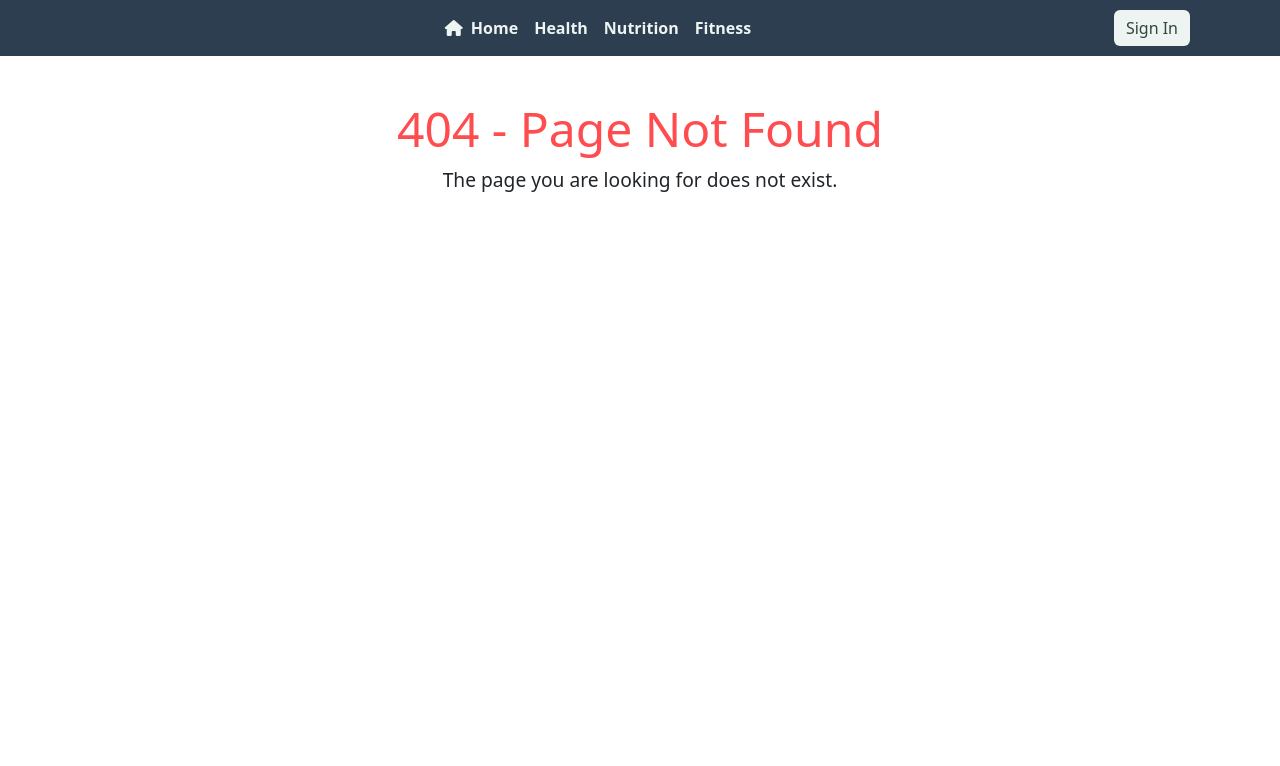
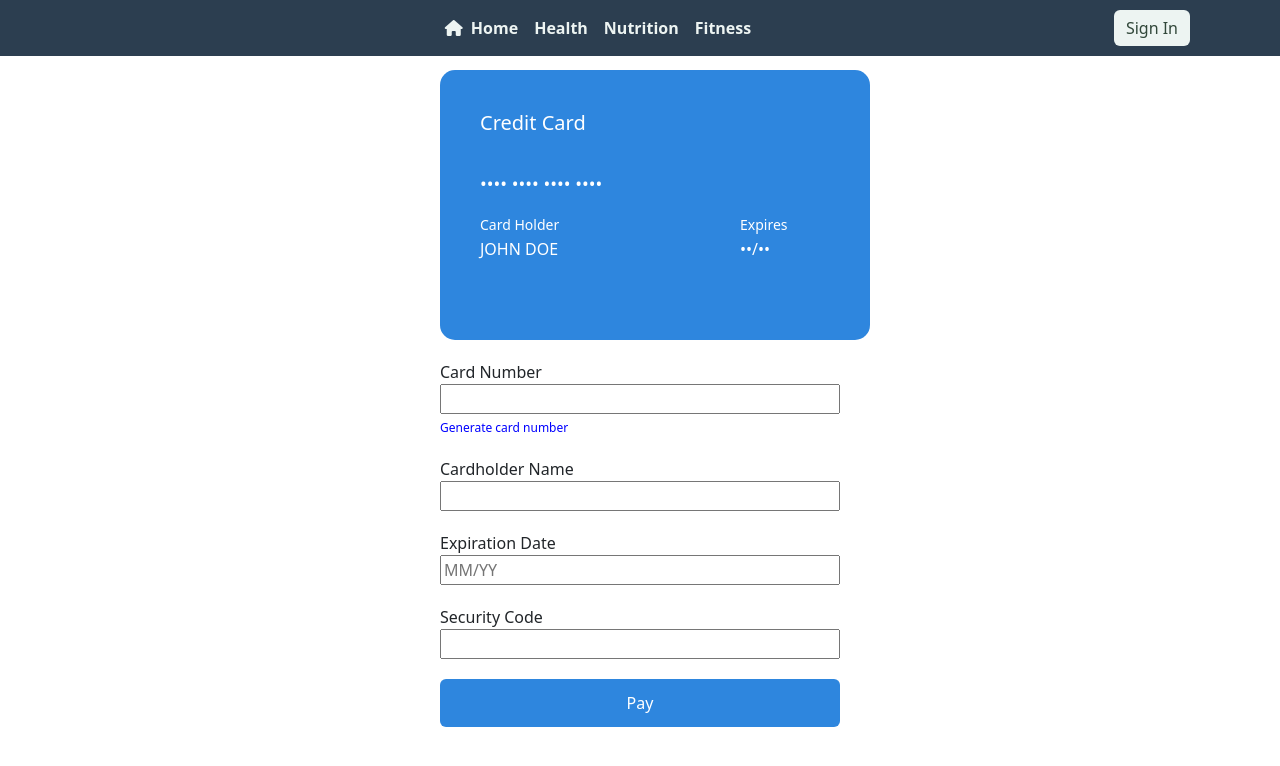
Before and after one commit to Ali-Assadi/HealthCare24-frondEnd, an Angular app: page /join in a window 1280 px wide. Before the commit this address had no page. Shown: the top 766 px of the page. Built offline with nearby package versions, Linux system fonts and the light colour scheme.

Commit message:
adding credit card forf for the subscribtion users

```diff
--- a/src/app/app.routes.ts
+++ b/src/app/app.routes.ts
@@ -64,6 +64,7 @@ import { CARDIOFITNESS3Component } from './fitness/fitnessComponents/cardio-fitn
 import { CARDIOFITNESS4Component } from './fitness/fitnessComponents/cardio-fitness4/cardio-fitness4.component';
 import { CARDIOFITNESS5Component } from './fitness/fitnessComponents/cardio-fitness5/cardio-fitness5.component';
 import { CARDIOFITNESS6Component } from './fitness/fitnessComponents/cardio-fitness6/cardio-fitness6.component';
+import { CardInfoComponent } from './card-info/card-info.component';
 
 export const routes: Routes = [
   { path: '', redirectTo: 'home', pathMatch: 'full' },
@@ -100,6 +101,7 @@ export const routes: Routes = [
 
   { path: 'sign-in', component: SignInComponent },
   { path: 'subscribe', component: SubscribeComponent },
+  { path: 'join', component: CardInfoComponent},
   { path: 'cart', component: CartComponent },
   { path: 'sign-up', component: SignUpComponent },
 
--- /dev/null
+++ b/src/app/card-info/card-info.component.css
@@ -0,0 +1,65 @@
+body{
+    margin-top: 70px;
+}
+.container {
+  perspective: 1000px;
+}
+
+.creditcard {
+  width: 400px;
+  height: 250px;
+  transition: transform 0.6s;
+  transform-style: preserve-3d;
+  position: relative;
+  margin: auto;
+}
+
+.creditcard .front,
+.creditcard .back {
+  position: absolute;
+  backface-visibility: hidden;
+  width: 100%;
+  height: 100%;
+}
+
+.creditcard .back {
+  transform: rotateY(180deg);
+}
+
+.creditcard.flipped {
+  transform: rotateY(180deg);
+}
+
+.form-container {
+  max-width: 400px;
+  margin: 40px auto;
+  display: flex;
+  flex-direction: column;
+  gap: 20px;
+}
+
+.field-container {
+  display: flex;
+  flex-direction: column;
+}
+
+#generatecard {
+  cursor: pointer;
+  color: blue;
+  margin-top: 5px;
+  font-size: 12px;
+}
+.pay-button {
+  padding: 12px;
+  font-size: 16px;
+  background-color: #2e86de;
+  color: white;
+  border: none;
+  border-radius: 6px;
+  cursor: pointer;
+  transition: background-color 0.3s ease;
+}
+
+.pay-button:hover {
+  background-color: #1e6fd9;
+}
--- /dev/null
+++ b/src/app/card-info/card-info.component.html
@@ -0,0 +1,57 @@
+<body>
+    <div class="container">
+  <div class="creditcard" [class.flipped]="isFlipped">
+    <div class="front">
+      <svg width="430" height="270">
+        <rect width="100%" height="100%" rx="15" ry="15" fill="#2e86de" />
+        <text x="40" y="60" fill="#fff" font-size="20">Credit Card</text>
+        <text x="40" y="120" #svgnumber fill="#fff" font-size="18">•••• •••• •••• ••••</text>
+        <text x="40" y="160" fill="#fff" font-size="14">Card Holder</text>
+        <text x="40" y="185" #svgname fill="#fff" font-size="16">JOHN DOE</text>
+        <text x="300" y="160" fill="#fff" font-size="14">Expires</text>
+        <text x="300" y="185" #svgexpire fill="#fff" font-size="16">••/••</text>
+      </svg>
+    </div>
+
+    <div class="back">
+      <svg width="430" height="270">
+        <rect width="100%" height="100%" rx="15" ry="15" fill="#2e86de" />
+        <rect x="0" y="50" width="430" height="50" fill="#000" />
+        <text x="40" y="130" fill="#fff" font-size="14">CVV</text>
+        <rect x="100" y="115" width="70" height="30" fill="#fff" />
+        <text x="110" y="135" #svgsecurity fill="#000" font-size="16">•••</text>
+        <text x="40" y="200" #svgnameback fill="#fff" font-size="16">JOHN DOE</text>
+      </svg>
+    </div>
+  </div>
+</div>
+
+<div class="form-container">
+  <div class="field-container">
+    <label for="card-number">Card Number</label>
+    <input id="card-number" [(ngModel)]="cardNumber" (input)="formatCardNumber($event)" maxlength="19" />
+    <div id="generatecard" (click)="generateRandomCard()">Generate card number</div>
+  </div>
+
+  <div class="field-container">
+    <label for="card-name">Cardholder Name</label>
+    <input id="card-name" [(ngModel)]="cardName" (input)="updateCardDisplay()" />
+  </div>
+
+  <div class="field-container">
+    <label for="expiration-date">Expiration Date</label>
+    <input id="expiration-date" [(ngModel)]="expirationDate" (input)="formatExpirationDate($event)" placeholder="MM/YY" maxlength="5" />
+  </div>
+
+  <div class="field-container">
+    <label for="security-code">Security Code</label>
+    <input id="security-code" [(ngModel)]="securityCode" (input)="formatSecurityCode($event)"
+           (focus)="flipCard(true)" (blur)="flipCard(false)" maxlength="3" />
+  </div>
+  <!-- ...existing form fields... -->
+
+<div class="field-container">
+  <button (click)="onPay()" class="pay-button">Pay</button>
+</div>
+</div>
+</body>
--- /dev/null
+++ b/src/app/card-info/card-info.component.ts
@@ -0,0 +1,135 @@
+import { Component, ElementRef, ViewChild } from '@angular/core';
+import { FormsModule } from '@angular/forms';
+import { Router, RouterLink } from '@angular/router';
+import { HttpClient } from '@angular/common/http';
+
+@Component({
+  selector: 'app-card-info',
+  standalone: true,
+  imports: [FormsModule, RouterLink],
+  templateUrl: './card-info.component.html',
+  styleUrls: ['./card-info.component.css']
+})
+export class CardInfoComponent {
+  cardNumber: string = '';
+  cardName: string = '';
+  expirationDate: string = '';
+  securityCode: string = '';
+  isFlipped: boolean = false;
+  isSubscribed: boolean = false; // subscription flag
+
+  email: string = '';
+
+  @ViewChild('svgnumber', { static: true }) svgNumber!: ElementRef;
+  @ViewChild('svgname', { static: true }) svgName!: ElementRef;
+  @ViewChild('svgnameback', { static: true }) svgNameBack!: ElementRef;
+  @ViewChild('svgexpire', { static: true }) svgExpire!: ElementRef;
+  @ViewChild('svgsecurity', { static: true }) svgSecurity!: ElementRef;
+
+  constructor(private http: HttpClient, private router: Router) {}
+
+  ngOnInit(): void {
+    this.email = localStorage.getItem('userEmail') || '';
+  }
+
+  updateCardDisplay() {
+    const name = this.cardName.trim() || 'JOHN DOE';
+    if (this.svgName) this.svgName.nativeElement.textContent = name.toUpperCase();
+    if (this.svgNameBack) this.svgNameBack.nativeElement.textContent = name;
+  }
+
+  formatCardNumber(event: any) {
+    let raw = this.cardNumber.replace(/\D/g, '').substring(0, 16);
+    const groups = raw.match(/.{1,4}/g);
+    const formatted = groups ? groups.join(' ') : '';
+    this.cardNumber = formatted;
+    if (this.svgNumber) this.svgNumber.nativeElement.textContent = formatted.padEnd(19, '•');
+  }
+
+  formatExpirationDate(event: any) {
+    let raw = this.expirationDate.replace(/\D/g, '').substring(0, 4);
+    if (raw.length >= 3) {
+      this.expirationDate = `${raw.slice(0, 2)}/${raw.slice(2)}`;
+    } else {
+      this.expirationDate = raw;
+    }
+    if (this.svgExpire) {
+      this.svgExpire.nativeElement.textContent = this.expirationDate.padEnd(5, '•');
+    }
+  }
+
+  formatSecurityCode(event: any) {
+    let raw = this.securityCode.replace(/\D/g, '').substring(0, 3);
+    this.securityCode = raw;
+    if (this.svgSecurity) {
+      this.svgSecurity.nativeElement.textContent = raw.padEnd(3, '•');
+    }
+  }
+
+  generateRandomCard() {
+    let digits = '';
+    for (let i = 0; i < 16; i++) {
+      digits += Math.floor(Math.random() * 10);
+    }
+    const formatted = digits.match(/.{1,4}/g)?.join(' ') ?? '';
+    this.cardNumber = formatted;
+    if (this.svgNumber) this.svgNumber.nativeElement.textContent = formatted;
+  }
+
+  flipCard(flip: boolean) {
+    this.isFlipped = flip;
+  }
+
+  onPay() {
+    const cardNumberPattern = /^\d{4} \d{4} \d{4} \d{4}$/;
+    const namePattern = /^[A-Z][A-Z\s]{1,25}$/; // Basic name validation (uppercase)
+    const expirationPattern = /^(0[1-9]|1[0-2])\/\d{2}$/; // MM/YY format
+    const securityCodePattern = /^\d{3}$/;
+
+    const isCardNumberValid = cardNumberPattern.test(this.cardNumber);
+    const isNameValid = namePattern.test(this.cardName.toUpperCase());
+    const isExpirationValid = expirationPattern.test(this.expirationDate);
+    const isSecurityCodeValid = securityCodePattern.test(this.securityCode);
+
+    if (!isCardNumberValid) {
+      alert('❌ Invalid card number. Format should be: 1234 5678 9012 3456');
+      return;
+    }
+
+    if (!isNameValid) {
+      alert('❌ Invalid name. Please use uppercase letters and spaces only.');
+      return;
+    }
+
+    if (!isExpirationValid) {
+      alert('❌ Invalid expiration date. Format should be: MM/YY');
+      return;
+    }
+
+    if (!isSecurityCodeValid) {
+      alert('❌ Invalid CVV. It must be exactly 3 digits.');
+      return;
+    }
+
+    // Prepare subscription data including the email
+    const subscriptionData = {
+      email: this.email,
+      cardNumber: this.cardNumber,
+      cardName: this.cardName,
+      expirationDate: this.expirationDate,
+      securityCode: this.securityCode
+    };
+
+    this.http.post('http://localhost:3000/api/subscribe', subscriptionData).subscribe({
+      next: (response) => {
+        alert('✅ Payment submitted successfully and subscription activated!');
+        this.isSubscribed = true;
+        this.router.navigate(['/']); // Navigate to index page
+      },
+      error: (error) => {
+        console.error('Subscription failed:', error);
+        alert('❌ Subscription failed. Please try again.');
+      }
+    });
+  }
+}
--- a/src/app/subscribe/subscribe.component.html
+++ b/src/app/subscribe/subscribe.component.html
@@ -12,17 +12,16 @@
       <p>Unlock exclusive access to personalized nutrition plans, exercise programs, and direct communication with our expert manager.</p>
 
       <form (ngSubmit)="subscribe()" #form="ngForm" class="vip-form">
-        <button type="submit">Join Now</button>
+        <button type="submit" routerLink="/join">Join Now</button>
       </form>
 
       <ul class="benefits-list">
-        <li><i class="fas fa-check-circle"></i> Personalized Nutrition Program</li>
-        <li><i class="fas fa-check-circle"></i> Tailored Exercise Plans</li>
-        <li><i class="fas fa-check-circle"></i> Direct Contact with Manager</li>
-        <li><i class="fas fa-check-circle"></i> Weekly Progress Reports</li>
-        <li><i class="fas fa-check-circle"></i> Exclusive VIP Content</li>
+        <li><i class="fas fa-check-circle"></i> ✅ Personal Nutrition Program!</li>
+        <li><i class="fas fa-check-circle"></i> 🏋️‍♂️ Personal Fitness Exercises!</li>
+        <li><i class="fas fa-check-circle"></i> 🩺 Personal Health Program!</li>
+        <li><i class="fas fa-check-circle"></i> 🤸‍♀️ Personal Trainer :)</li>
+        <li><i class="fas fa-check-circle"></i> 🔥 Sale 10% On Our Products!</li>
       </ul>
-
       <small>By joining, you agree to our <a href="#">Terms & Conditions</a>.</small>
     </div>
   </div>
--- a/src/app/subscribe/subscribe.component.ts
+++ b/src/app/subscribe/subscribe.component.ts
@@ -1,11 +1,12 @@
 import { Component, OnInit } from '@angular/core';
 import { HttpClient } from '@angular/common/http';
 import { FormsModule } from '@angular/forms';
+import { RouterLink } from '@angular/router';
 
 @Component({
   selector: 'app-subscribe',
   standalone: true,
-  imports: [FormsModule],
+  imports: [FormsModule , RouterLink],
   templateUrl: './subscribe.component.html',
   styleUrl: './subscribe.component.css',
 })
```
Also changed, not shown: 1 other file (tests, documents, lock files or other folders).
